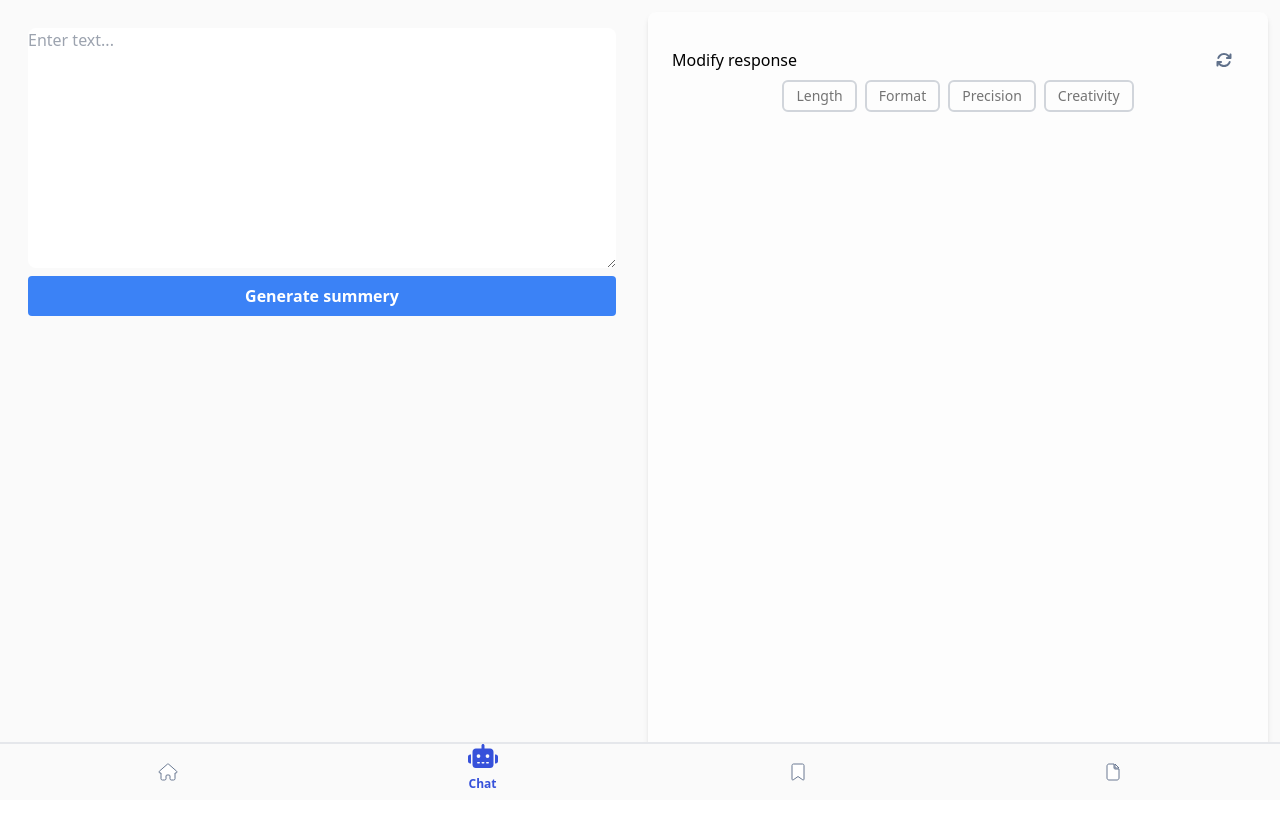
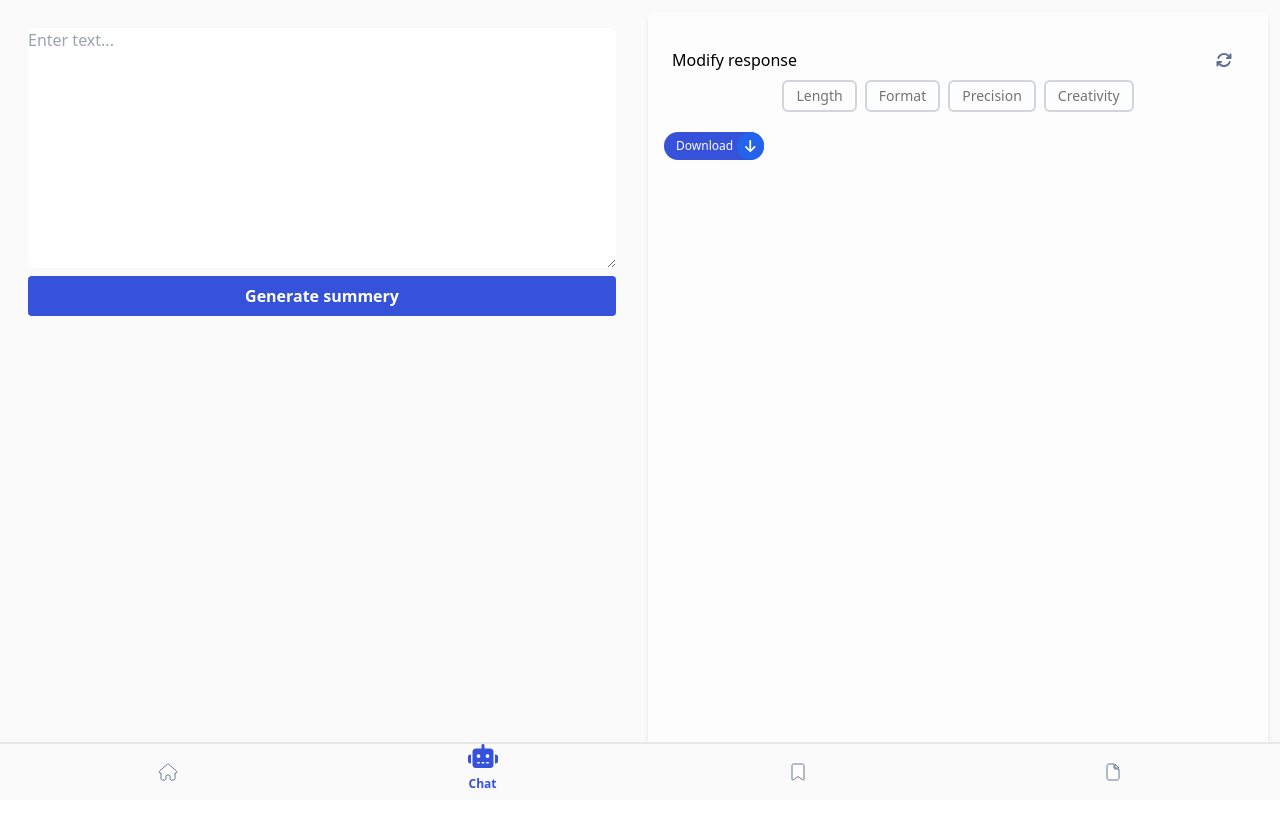
Before and after one commit to DevitoDbug/textSummarizer, a React (Vite) app: page /chatapp in a window 1280 px wide. Shown: the top 826 px of the page. Built offline with nearby package versions, Linux system fonts and the light colour scheme.

Commit message:
feat: add PDF download functionality

```diff
--- a/package.json
+++ b/package.json
@@ -17,6 +17,7 @@
     "@fortawesome/free-regular-svg-icons": "^6.4.0",
     "@fortawesome/free-solid-svg-icons": "^6.4.0",
     "@fortawesome/react-fontawesome": "^0.2.0",
+    "@react-pdf/render": "^3.2.7",
     "firebase": "^10.5.2",
     "react": "^18.2.0",
     "react-dom": "^18.2.0",
--- /dev/null
+++ b/src/components/DownloadPDF.jsx
@@ -0,0 +1,20 @@
+import { faArrowDown } from '@fortawesome/free-solid-svg-icons';
+import { FontAwesomeIcon } from '@fortawesome/react-fontawesome';
+import React from 'react';
+
+const DownloadPDF = () => {
+  return (
+    <>
+      <button className="flex items-center gap-1 rounded-3xl bg-C_Blue  pl-3  text-xs">
+        <span className="rounded-l-xl text-white">Download</span>
+        <span className="rounded-full bg-blue-600 p-1 text-white">
+          <span className="p-1 text-sm">
+            <FontAwesomeIcon icon={faArrowDown} />
+          </span>
+        </span>
+      </button>
+    </>
+  );
+};
+
+export default DownloadPDF;
--- a/src/pages/ChatApp.jsx
+++ b/src/pages/ChatApp.jsx
@@ -3,6 +3,7 @@ import { RequestParameterContext } from '../context/RequestParameterContext';
 import ResponseModifierOptions from '../components/ResponseModifierOptions';
 import { FontAwesomeIcon } from '@fortawesome/react-fontawesome';
 import { faRefresh } from '@fortawesome/free-solid-svg-icons';
+import DownloadPDF from '../components/DownloadPDF';
 
 const ChatApp = () => {
   const [inputText, setInputText] = useState('');
@@ -164,7 +165,7 @@ const ChatApp = () => {
           />
           <button
             onClick={handleClick}
-            className="rounded bg-blue-500 px-4 py-2 font-bold text-white hover:bg-blue-700"
+            className="rounded bg-C_Blue px-4 py-2 font-bold text-white hover:bg-blue-500"
           >
             Generate summery
           </button>
@@ -206,6 +207,9 @@ const ChatApp = () => {
               </div>
             ))}
           </div>
+          <div className="mt-5">
+            <DownloadPDF />
+          </div>
         </div>
       </div>
     </div>
```
Also changed, not shown: 1 other file (tests, documents, lock files or other folders).
